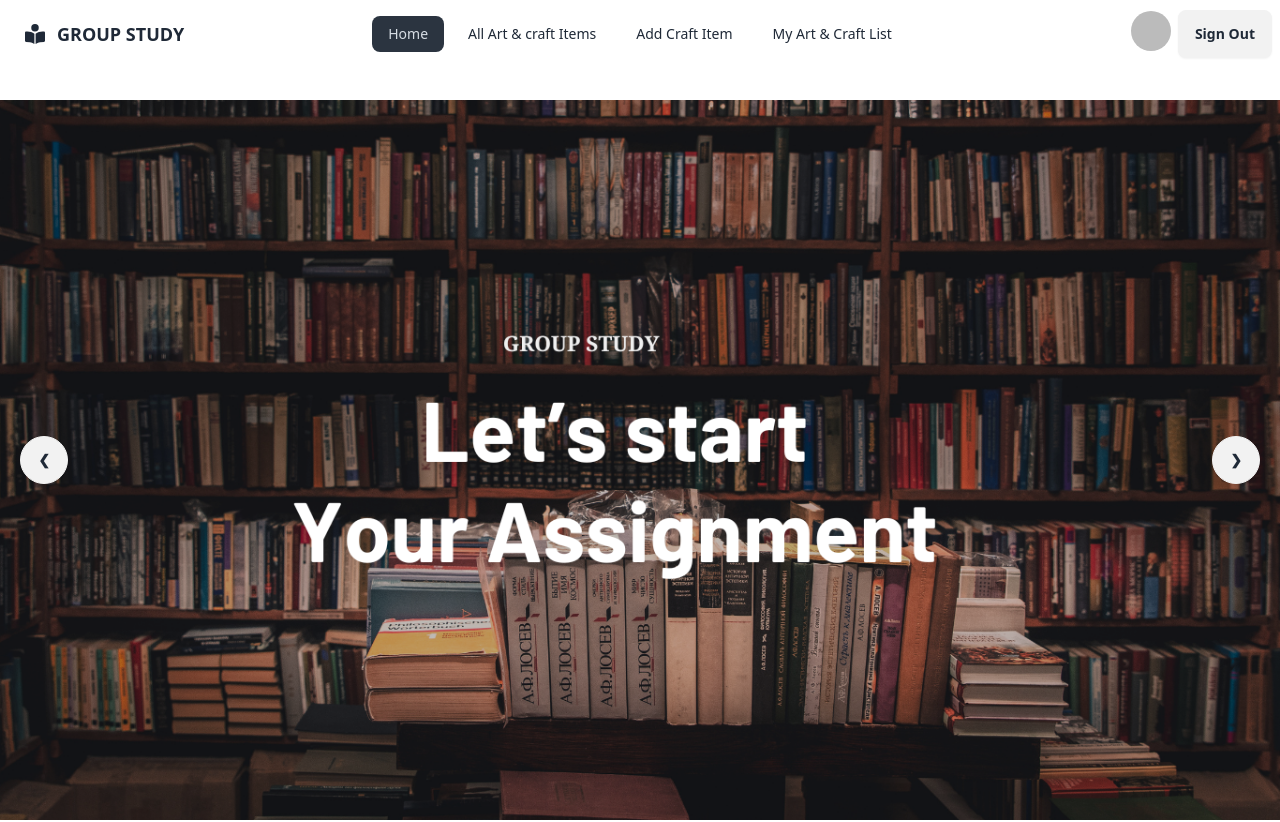
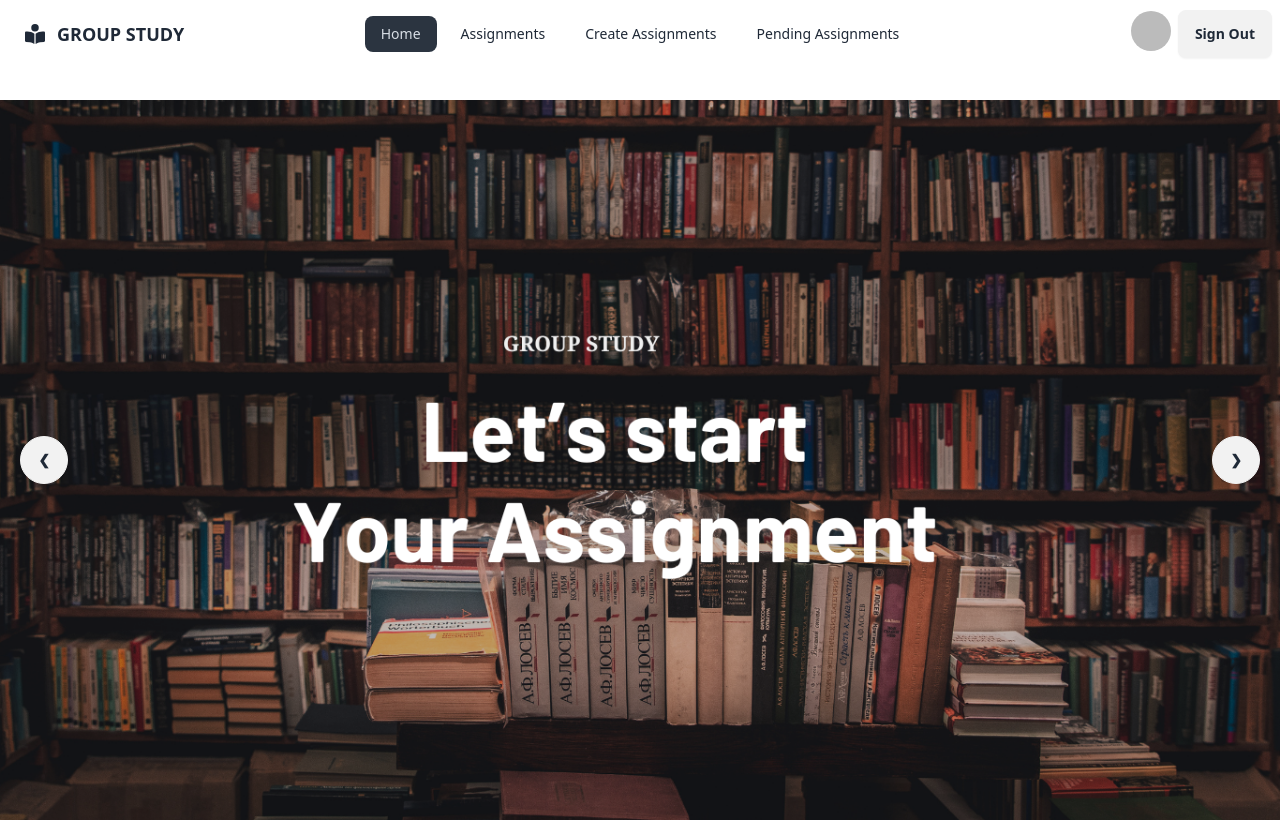
Before and after one commit to roufrubel/assignment-11-online-study-group-client, a React (Vite) app: page / in a window 1280 px wide. Shown: the top 822 px of the page. Built offline with nearby package versions, Linux system fonts and the light colour scheme; no server answers; sample sign-in values are in the browser's storage.

Commit message:
navbar updated

```diff
--- a/src/pages/AddCraft.jsx
+++ b/src/pages/AddCraft.jsx
@@ -56,7 +56,7 @@ const AddCraft = () => {
   return (
     <div className="text-center mb-12">
       <h2 className="mt-6 mb-6 font-bold text-2xl text-blue-800">
-        Add a Craft
+        Create Assignments
       </h2>
       <form
         onSubmit={handleAddSubmit}
--- a/src/pages/MyCraftList.jsx
+++ b/src/pages/MyCraftList.jsx
@@ -62,7 +62,7 @@ const MyCraftList = () => {
   return (
     <div className="min-h-screen mb-10 ">
       <h2 className="text-center mt-6 mb-6 font-bold text-2xl text-blue-800">
-        My Craft List
+        Pending Assignments
       </h2>
 
       {/* filtering crafts */}
--- a/src/routes/Router.jsx
+++ b/src/routes/Router.jsx
@@ -32,15 +32,15 @@ const Router = createBrowserRouter([
             element: <Register></Register>
         },
         {
-          path: "add",
+          path: "create",
           element: <PrivateRoute><AddCraft></AddCraft></PrivateRoute>,
         },
         {
-            path: "allcraftlist",
+            path: "assignments",
             element: <AllCraftList></AllCraftList>,
         },
         {
-          path: "list",
+          path: "pending",
           element: <PrivateRoute><MyCraftList></MyCraftList></PrivateRoute>,
           loader: () => fetch("https://assignment-11-online-group-study-server.vercel.app/craft"),
         },
--- a/src/shared/Navbar.jsx
+++ b/src/shared/Navbar.jsx
@@ -3,65 +3,110 @@ import { FaBookOpenReader } from "react-icons/fa6";
 import { Link, NavLink } from "react-router-dom";
 import { AuthContext } from "../providers/AuthProvider";
 // import auth from "../firebase/firebase.config";
-import './Navbar.css';
-
+import "./Navbar.css";
 
 const Navbar = () => {
-    const {user, logOut} = useContext(AuthContext);
+  const { user, logOut } = useContext(AuthContext);
 
   // const currentUser = auth.currentUser;
   // console.log(currentUser)
 
   const handleSignOut = () => {
-      logOut()
-      .then()
-      .catch()
-    }
+    logOut().then().catch();
+  };
 
-      const navLinks = <>
-      <li  className="md:mr-2 lg:mr-2"><NavLink to="/">Home</NavLink></li>
-      <li><NavLink to="/allcraftlist"> All Art & craft Items</NavLink></li>
-      <li className="md:mr-2 md:ml-2 lg:mr-2 lg:ml-2"><NavLink to="/add">Add Craft Item</NavLink></li>
-      <li><NavLink to="/list">My Art & Craft List</NavLink></li>
+  const navLinks = (
+    <>
+      <li className="md:mr-2 lg:mr-2">
+        <NavLink to="/">Home</NavLink>
+      </li>
+      <li>
+        <NavLink to="/assignments"> Assignments</NavLink>
+      </li>
     </>
+  );
+
+  const navLinks2 = (
+    <>
+      <li className="md:mr-2 md:ml-2 lg:mr-2 lg:ml-2">
+        <NavLink to="/create">Create Assignments</NavLink>
+      </li>
+      <li>
+        <NavLink to="/pending">Pending Assignments</NavLink>
+      </li>
+    </>
+  );
+
   return (
     <div className="navbar bg-base-100">
       <div className="navbar-start">
         <div className="dropdown">
           <div tabIndex={0} role="button" className="btn btn-ghost lg:hidden">
-          <svg xmlns="http://www.w3.org/2000/svg" className="h-5 w-5" fill="none" viewBox="0 0 24 24" stroke="currentColor"><path strokeLinecap="round" strokeLinejoin="round" strokeWidth="2" d="M4 6h16M4 12h8m-8 6h16" /></svg>
+            <svg
+              xmlns="http://www.w3.org/2000/svg"
+              className="h-5 w-5"
+              fill="none"
+              viewBox="0 0 24 24"
+              stroke="currentColor"
+            >
+              <path
+                strokeLinecap="round"
+                strokeLinejoin="round"
+                strokeWidth="2"
+                d="M4 6h16M4 12h8m-8 6h16"
+              />
+            </svg>
           </div>
-        <ul tabIndex={0} className="menu menu-sm dropdown-content mt-3 z-[1] p-2 shadow bg-base-100 rounded-box w-52">
-          {
-              navLinks
-          }
+          <ul
+            tabIndex={0}
+            className="menu menu-sm dropdown-content mt-3 z-[1] p-2 shadow bg-base-100 rounded-box w-52"
+          >
+            {navLinks}
+            {user && navLinks2}
           </ul>
         </div>
-      <a className="btn btn-ghost flex items-center"><span className="md:mr-1 lg:mr-1 md:text-xl lg:text-xl hidden md:block lg:block"><FaBookOpenReader/></span> <span className="uppercase md:text-lg lg:text-lg font-extrabold">Group Study</span></a>
+        <a className="btn btn-ghost flex items-center">
+          <span className="md:mr-1 lg:mr-1 md:text-xl lg:text-xl hidden md:block lg:block">
+            <FaBookOpenReader />
+          </span>{" "}
+          <span className="uppercase md:text-lg lg:text-lg font-extrabold">
+            Group Study
+          </span>
+        </a>
       </div>
       <div className="navbar-center hidden lg:flex">
         <ul className="menu menu-horizontal px-1">
-        {
-          navLinks
-        }
+          {navLinks}
+          {user && navLinks2}
         </ul>
       </div>
       <div className="navbar-end">
-
-      {
-         user ?
+        {user ? (
           <>
-        <div tabIndex={0} role="button" className="btn btn-ghost btn-circle avatar image-container">
+            <div
+              tabIndex={0}
+              role="button"
+              className="btn btn-ghost btn-circle avatar image-container"
+            >
               <div className="w-10 rounded-full ">
-            <img   alt="Pic" src={user?.photoURL} />
+                <img alt="Pic" src={user?.photoURL} />
                 <div className="tooltip">{user?.displayName}</div>
               </div>
             </div>
-        <button onClick={handleSignOut} className="btn">Sign Out</button>
+            <button onClick={handleSignOut} className="btn">
+              Sign Out
+            </button>
           </>
-        :
-        <Link to='/login'><button className="btn">Login</button></Link>
-      }
+        ) : (
+          <>
+            <Link to="/login">
+              <button className="btn">Login</button>
+            </Link>
+            <Link to="/register">
+              <button className="btn ml-2">Register</button>
+            </Link>
+          </>
+        )}
       </div>
     </div>
   );
```
Lines whose indentation alone changed are shown as unchanged.
